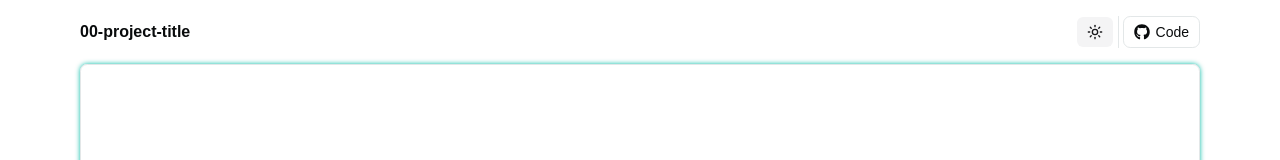
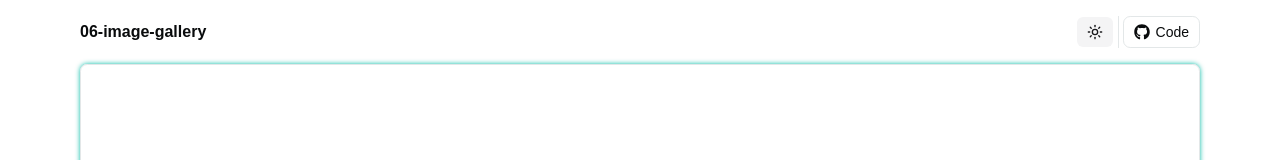
Before and after one commit to davePawww/rws-image-gallery, a React (Vite) app: page / in a window 1280 px wide. Shown: the top 160 px of the page. Built offline with nearby package versions, Linux system fonts and the light colour scheme.

Commit message:
refactor: - (index.html) changed the title - (package.json) changed the title in package.json - (header.tsx) changed the title in the ui and added the link to the repository

```diff
--- a/index.html
+++ b/index.html
@@ -4,7 +4,7 @@
     <meta charset="UTF-8" />
     <link rel="icon" type="image/svg+xml" href="/favicon.svg" />
     <meta name="viewport" content="width=device-width, initial-scale=1.0" />
-    <title>react-ts-scaffold</title>
+    <title>06-image-gallery</title>
   </head>
   <body>
     <div id="root"></div>
--- a/package.json
+++ b/package.json
@@ -1,5 +1,5 @@
 {
-  "name": "rws-scaffold",
+  "name": "06-image-gallery",
   "private": true,
   "version": "0.0.0",
   "type": "module",
--- a/src/components/layout/components/header.tsx
+++ b/src/components/layout/components/header.tsx
@@ -17,14 +17,18 @@ export default function Header() {
       transition={{ duration: 0.8, ease: 'easeIn' }}
       className="flex flex-col items-center justify-between gap-1.5 md:flex-row md:gap-0"
     >
-      <h1 className="font-semibold">00-project-title</h1>
+      <h1 className="font-semibold">06-image-gallery</h1>
       <div className="flex items-center gap-1">
         <Button variant={'secondary'} onClick={toggleTheme} aria-label="Toggle theme">
           {theme === 'light' ? <SunIcon /> : <MoonIcon />}
         </Button>
         <Separator orientation="vertical" />
         <Button variant={'outline'} asChild>
-          <a href="https://www.x.com" target="_blank" rel="noopener noreferrer">
+          <a
+            href="https://github.com/davePawww/rws-image-gallery"
+            target="_blank"
+            rel="noopener noreferrer"
+          >
             <FaGithub /> Code
           </a>
         </Button>
```
